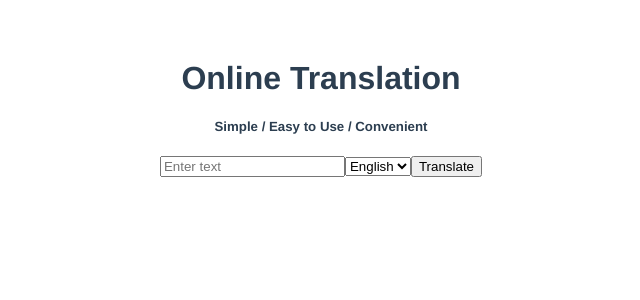
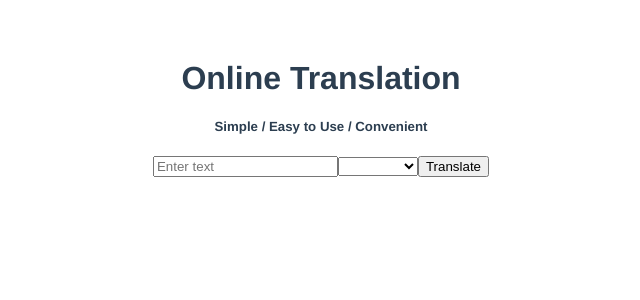
Before and after one commit to ywang04/translation-app, a Vue app: page / in a window 1280 px wide. Shown: the top 300 px of the page, without its empty margins (319-959 px from the left). Built offline with nearby package versions, Linux system fonts and the light colour scheme; what vue-resource would draw is missing.

Commit message:
Add some languages in dropdown list

```diff
--- a/src/components/TranslateForm.vue
+++ b/src/components/TranslateForm.vue
@@ -2,8 +2,13 @@
  <div id="translateForm">
   <form v-on:submit="formSubmit">
    <input type="text" placeholder="Enter text" v-model="textToTranslate">
-   <select>
-    <option value="en">English</option>
+   <select v-model="language">
+    <option value="zh">Chinese</option>
+    <option value="fr">French</option>
+    <option value="de">German</option>
+    <option value="ja">Japanese</option>
+    <option value="ko">Korean</option>
+    <option value="es">Spanish</option>
    </select>
    <!-- <input type="submit" value="Translate"> -->
    <button type="submit">Translate</button>
@@ -17,18 +22,16 @@ export default {
   data: function () {
     return {
       textToTranslate: '',
-
+      language: ''
     }
   },
   methods: {
     formSubmit: function (e) {
-      // alert(this.textToTranslate)
-      this.$emit('formSubmit', this.textToTranslate)
+      this.$emit('formSubmit', this.textToTranslate, this.language)
       e.preventDefault()
     }
   }
 }
-
 </script>
 <style scoped>
 
```
